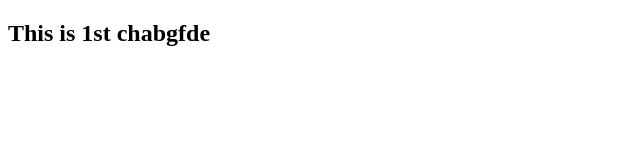
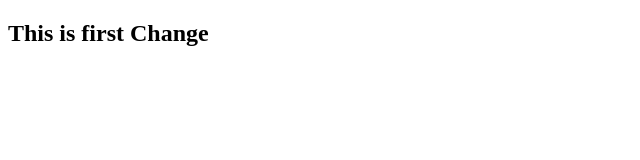
Before and after one commit to Bhanwer/PR1, a plain HTML site: page index.html in a window 1280 px wide. Shown: the full height of the page, 0-640 px from the left. Drawn offline with Linux system fonts and the light colour scheme.

Commit message:
index file 1 changed

```diff
--- a/index.html
+++ b/index.html
@@ -6,6 +6,6 @@
     <title>Pintu Nayak</title>
   </head>
   <body>
-    <h2>This is 1st chabgfde</h2>
+    <h2>This is first Change</h2>
   </body>
 </html>
```
